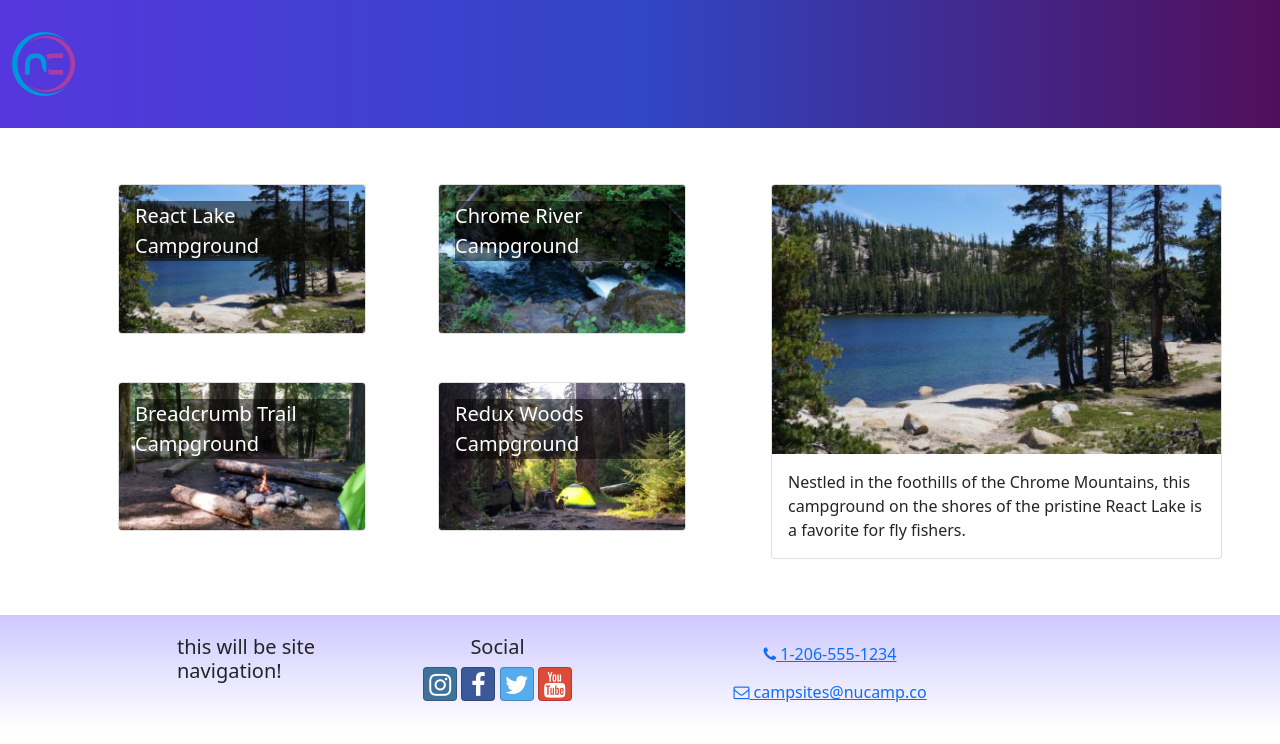
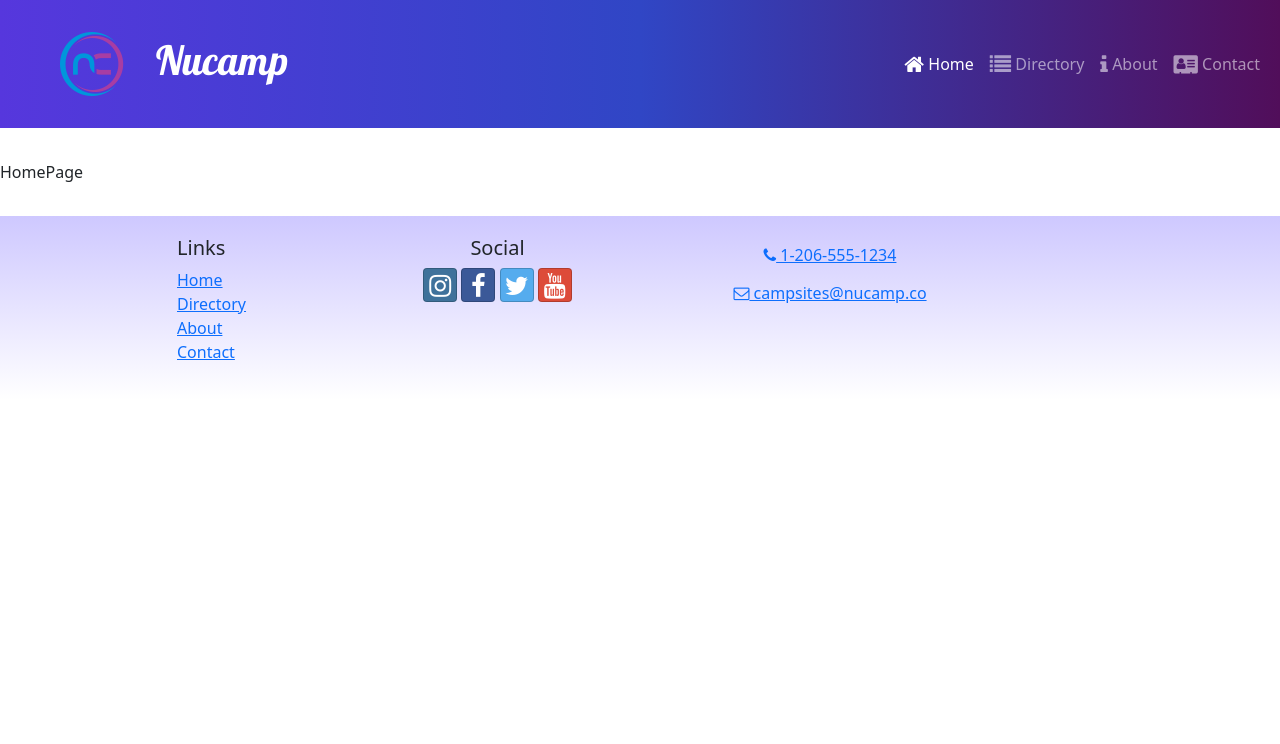
Before and after one commit to NCunningham12/NucampSiteReact, a React (Create React App) app: page / in a window 1280 px wide. Shown: the top 744 px of the page. Built offline with nearby package versions, Linux system fonts and the light colour scheme.

Commit message:
Added React Router links to Header and Footer

```diff
--- a/src/App.js
+++ b/src/App.js
@@ -1,3 +1,6 @@
+import { Routes, Route } from 'react-router-dom';
+import ContactPage from './pages/ContactPage';
+import HomePage from './pages/HomePage';
 import './App.css';
 import CampsitesDirectoryPage from './pages/CampsitesDirectoryPage';
 import Header from './components/Header';
@@ -7,7 +10,11 @@
   return (
     <div className="App">
       <Header />
-      <CampsitesDirectoryPage />
+      <Routes>
+        <Route path='/' element={<HomePage />} />
+        <Route path='contact' element={<ContactPage />} />
+        <Route path='directory' element={<CampsitesDirectoryPage />} />
+      </Routes>
       <Footer />
     </div>
   );
--- a/src/components/Footer.js
+++ b/src/components/Footer.js
@@ -1,4 +1,5 @@
 import { Container , Row , Col } from "reactstrap";
+import { Link } from "react-router-dom";
 
 const Footer = () => {
     return (
@@ -6,7 +7,21 @@
             <Container>
                 <Row>
                     <Col xs={{ size: 4, offset: 1 }} sm='2'>
-                        <h5>this will be site navigation!</h5>
+                        <h5>Links</h5>
+                        <ul className='list-unstyled'>
+                            <li>
+                                <Link to='/'>Home</Link>
+                            </li>
+                            <li>
+                                <Link to='/directory'>Directory</Link>
+                            </li>
+                            <li>
+                                <Link to='/about'>About</Link>
+                            </li>
+                            <li>
+                                <Link to='/contact'>Contact</Link>
+                            </li>
+                        </ul>
                     </Col>
                     <Col xs='6' sm='3' className='text-center'>
                         <h5>Social</h5>
--- a/src/components/Header.js
+++ b/src/components/Header.js
@@ -1,12 +1,50 @@
-import { Navbar , NavbarBrand } from "reactstrap";
+import { useState } from "react";
+import {
+    Navbar,
+    NavbarBrand,
+    Collapse,
+    NavbarToggler,
+    Nav,
+    NavItem
+} from "reactstrap";
+import { NavLink } from "react-router-dom";
 import NucampLogo from '../app/assets/img/logo.png'
 
 const Header = () => {
+    const [menuOpen, setMenuOpen] = useState(false);
+
     return (
         <Navbar dark color='primary' sticky='top' expand='md'>
-            <NavbarBrand href='/'>
-                <img src={NucampLogo} alt='nucamp logo' />
+            <NavbarBrand className='ms-5' href='/'>
+                <img src={NucampLogo} alt='nucamp logo' className='float-start' />
+                <h1 className='mt-1' >Nucamp</h1>
             </NavbarBrand>
+
+            <NavbarToggler onClick={() => setMenuOpen(!menuOpen)} />
+            <Collapse isOpen={menuOpen} navbar>
+                <Nav className='ms-auto' navbar>
+                    <NavItem>
+                        <NavLink className='nav-link' to='/'>
+                            <i className='fa fa-home fa-lg' /> Home
+                        </NavLink>
+                    </NavItem>
+                    <NavItem>
+                        <NavLink className='nav-link' to='/directory'>
+                            <i className='fa fa-list fa-lg' /> Directory
+                        </NavLink>
+                    </NavItem>
+                    <NavItem>
+                        <NavLink className='nav-link' to='/about'>
+                            <i className='fa fa-info fa-lg' /> About
+                        </NavLink>
+                    </NavItem>
+                    <NavItem>
+                        <NavLink className='nav-link' to='/contact'>
+                            <i className='fa fa-address-card fa-lg' /> Contact
+                        </NavLink>
+                    </NavItem>
+                </Nav>
+            </Collapse>
         </Navbar>
     );
 };
--- a/src/index.js
+++ b/src/index.js
@@ -1,5 +1,6 @@
 import React from 'react';
 import { createRoot } from 'react-dom/client';
+import { BrowserRouter } from 'react-router-dom';
 import { Provider } from 'react-redux';
 import { store } from './app/store';
 import App from './App';
@@ -14,9 +15,11 @@
 const root = createRoot(container);
 
 root.render(
-  <React.StrictMode>
-    <Provider store={store}>
-      <App />
-    </Provider>
-  </React.StrictMode>
+    <React.StrictMode>
+        <Provider store={store}>
+            <BrowserRouter>
+                <App />
+            </BrowserRouter>
+        </Provider>
+    </React.StrictMode>
 );
--- /dev/null
+++ b/src/pages/ContactPage.js
@@ -0,0 +1,5 @@
+const ContactPage = () => {
+    return <div>ContactPage</div>
+};
+
+export default ContactPage;
--- /dev/null
+++ b/src/pages/HomePage.js
@@ -0,0 +1,5 @@
+const HomePage = () => {
+    return <div>HomePage</div>
+};
+
+export default HomePage;
```
